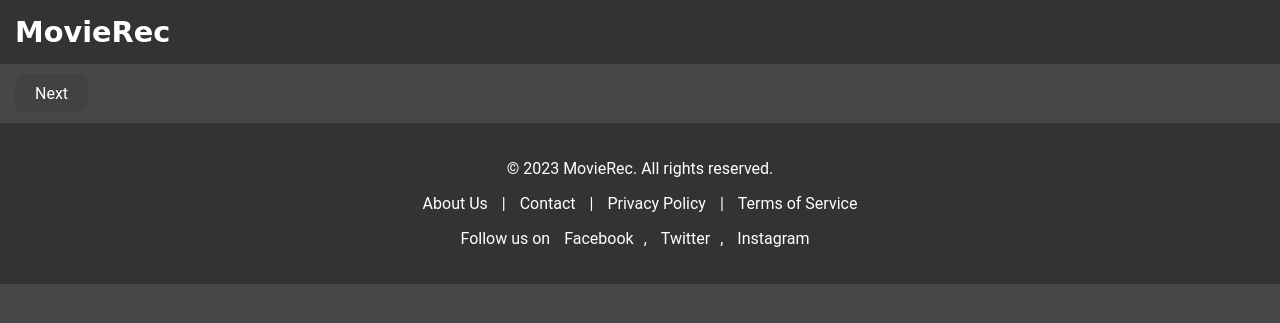
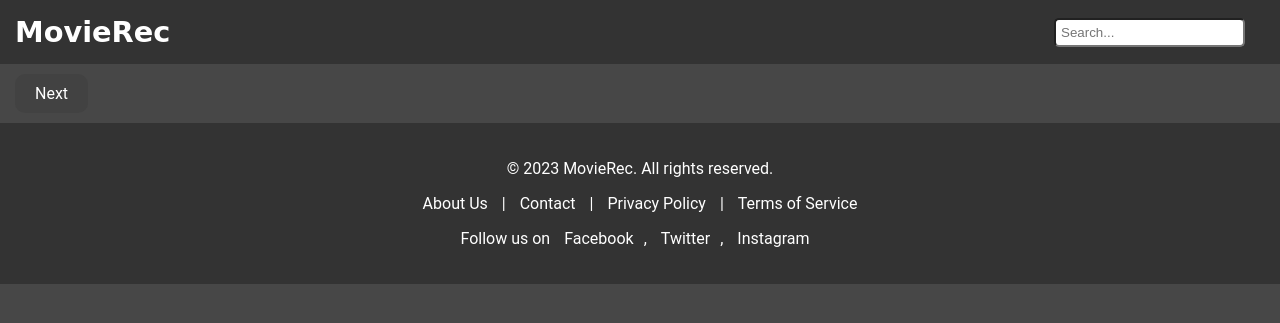
Before and after one commit to DennyBart/MovieRexBuilder, a Flask app: page / in a window 1280 px wide. Shown: the top 323 px of the page. Run offline with Flask 3, Linux system fonts and the light colour scheme; some libraries are stand-ins or nearby versions; some web fonts are replaced.

Commit message:
Add search endpoint and html desktop

```diff
--- a/flask_app.py
+++ b/flask_app.py
@@ -45,6 +45,7 @@
     query_movie_by_uuid,
     remove_movie_by_uuid,
     replace_movie_uuid,
+    search_movies,
     store_blurb_to_recommendation,
     store_search_titles
 )
@@ -116,6 +117,17 @@
                                rec_blurb=rec_blurb)
     else:
         return "Error fetching the recommendation", 404
+
+
+@app.route('/search', methods=['GET'])
+def search():
+    print("HERE")
+    query = request.args.get('query', '')
+    if not query:
+        return jsonify({"error": "Query parameter missing."}), 400
+
+    results = search_movies(query.lower())
+    return jsonify(results)
 
 
 # API Endpoints
--- a/movie_rec/movie_search.py
+++ b/movie_rec/movie_search.py
@@ -679,3 +679,24 @@
         })
 
     return recommendations
+
+
+def search_movies(query):
+    # Performing a case-insensitive search for both topic_name and genre names
+    search_results = session.query(
+        MovieRecommendations.uuid,
+        MovieRecommendations.topic_name
+    ).join(
+        Genre, or_(
+            Genre.id == MovieRecommendations.genre_1,
+            Genre.id == MovieRecommendations.genre_2,
+        )
+    ).filter(
+        or_(
+            MovieRecommendations.topic_name.ilike(f"%{query}%"),
+            Genre.name.ilike(f"%{query}%")
+        )
+    ).all()
+
+    # Convert the results to a list of dictionaries containing only uuid and topic_name
+    return [{"uuid": uuid, "topic_name": topic_name} for uuid, topic_name in search_results] # noqa
--- a/templates/desktop/index.html
+++ b/templates/desktop/index.html
@@ -26,6 +26,9 @@
             font-family: 'Borel', cursive;
             padding: 15px;
             background-color: #333333;
+            display: flex; /* Add flex layout */
+            justify-content: space-between; /* Align content */
+            align-items: center;
         }
 
         header h1 {
@@ -40,6 +43,52 @@
             color: white;
             text-decoration: none;
         }
+
+        /* Add styles for search bar */
+        #searchBar {
+            padding: 5px;
+            border-radius: 5px;
+            margin-right: 20px;
+        }
+
+        .search-container {
+            position: relative;
+        }
+
+        /* Add styles for search results */
+        /* Add styles for search results */
+        #results {
+            position: absolute;
+            font-family: 'Roboto', sans-serif;
+            top: 100%;  /* Position it right below the search bar */
+            right: 0;  /* Align it to the right edge of the search container */
+            background-color: #333333;
+            color: white;
+            width: 200px;
+            border-radius: 5px;
+            z-index: 99;
+            max-height: 200px;  /* Maximum height */
+            overflow-y: auto;   /* Enable vertical scrolling */
+        }
+
+        #results div {
+            padding: 5px;
+        }
+
+        #results div:hover {
+            background-color: #555555;
+        }
+
+        #results a,
+        #results a:visited {
+            color: white; /* Set text color */
+            text-decoration: none; /* Remove underlines */
+        }
+
+        #results a:hover {
+            text-decoration: underline; /* Add underline on hover */
+        }
+
 
         /* Body styles */
         .recommendation-container {
@@ -201,6 +250,11 @@
 <body>
     <header>
         <h1><a href="/">MovieRec</a></h1>
+        <div class="search-container">
+            <input type="text" id="searchBar" placeholder="Search...">
+            <!-- Container for search results -->
+            <div id="results"></div>
+        </div>
     </header>
 
     <!-- Loop through recommendation groups -->
@@ -255,5 +309,25 @@
             <a href="https://instagram.com/MovieRec">Instagram</a>
         </p>
     </div>
+    <script src="https://code.jquery.com/jquery-3.6.0.min.js"></script>
+    <script>
+        $(document).ready(function() {
+            $('#searchBar').on('input', function() {
+                let query = $(this).val();
+                if (query) {
+                    $.getJSON(`/search?query=${query}`, function(data) {
+                        $('#results').empty();
+                        data.forEach(function(item) {
+                            let uuid = item.uuid;
+                            let topic_name = item.topic_name;
+                            $('#results').append(`<div><a href="/web/rec/${uuid}">${topic_name}</a></div>`);
+                        });
+                    });
+                } else {
+                    $('#results').empty();
+                }
+            });
+        });
+    </script>
 </body>
 </html>
```
